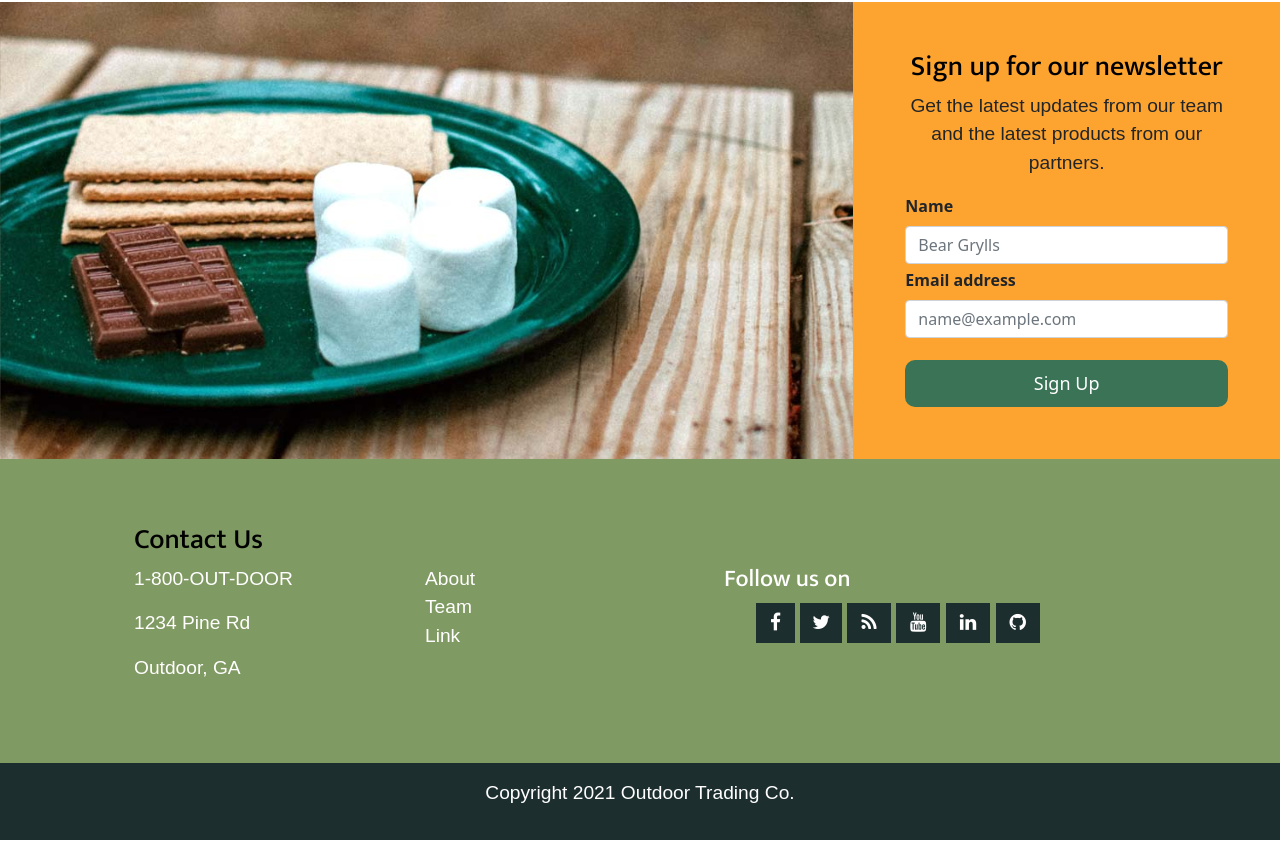
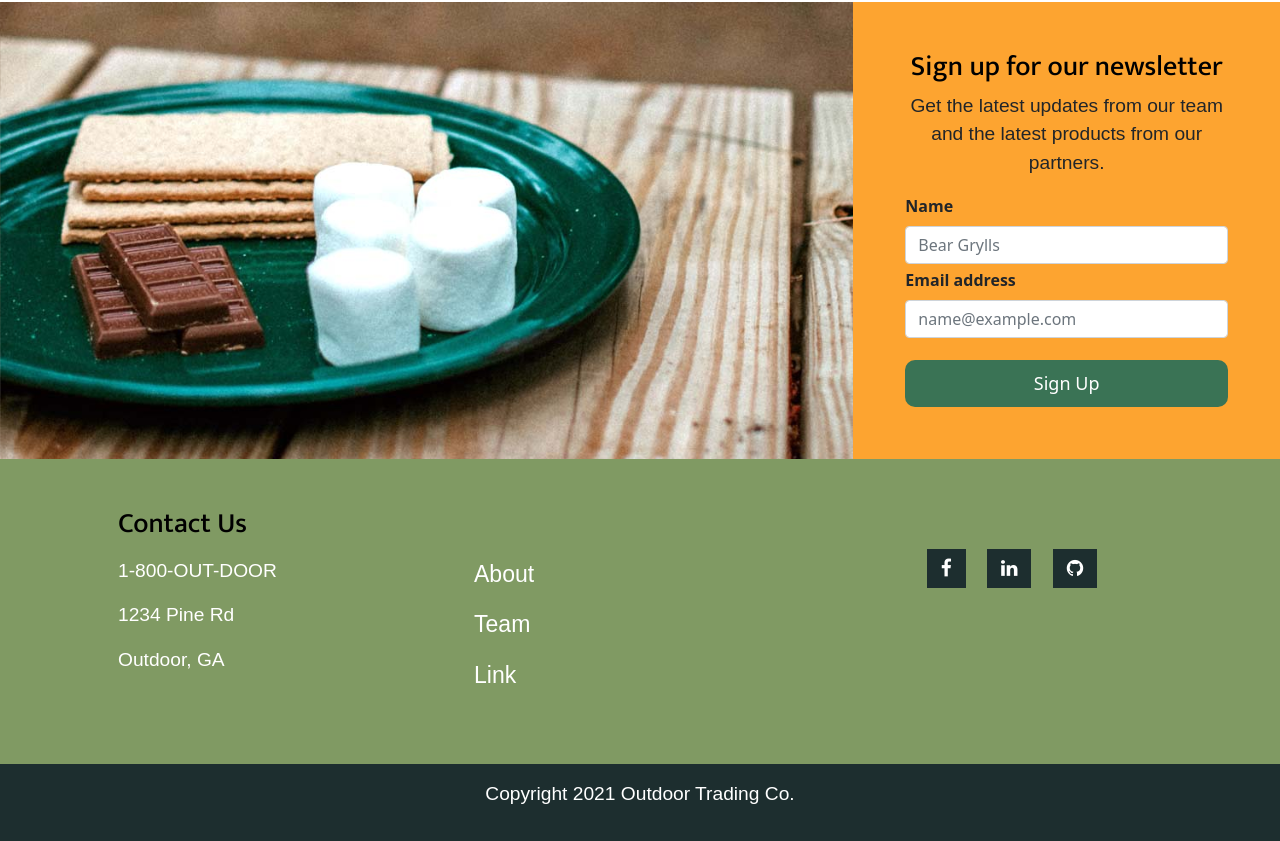
Before and after one commit to NeedaMehmud/outdoor-trading-co, a React (Create React App) app in the folder client/: page / in a window 1280 px wide. Shown: the part 1298-2139 px from the top of the page. Built offline with nearby package versions, Linux system fonts and the light colour scheme; a web font is replaced by a local one.

Commit message:
Styled footer. Created profile component.

```diff
--- a/client/src/components/Footer.js
+++ b/client/src/components/Footer.js
@@ -1,45 +1,28 @@
 import React from "react";
 import "../style/Footer.css";
-import { FontAwesomeIcon } from "@fortawesome/react-fontawesome";
-import { faFacebook } from "@fortawesome/free-brands-svg-icons";
-import { faLinkedinIn } from "@fortawesome/free-brands-svg-icons";
 
 function Footer() {
   return (
     <footer>
       <div className="container p-5">
-        <div className="row p-3">
+        <div className="row">
           <h3>Contact Us</h3>
-          <div className="col-3">
+          <div className="col-lg-4 col-sm-1 my-2">
             <p>1-800-OUT-DOOR</p>
             <p>1234 Pine Rd</p>
             <p>Outdoor, GA</p>
           </div>
-          <div className="col-3">
-            <ul>
-              <li>
-                <a href="#">About</a>
-              </li>
-              <li>
-                <a href="#">Team</a>
-              </li>
-              <li>
-                <a href="#">Link</a>
-              </li>
+          <div className="col-lg-4 col-sm-1 my-2">
+            <p><a href="#">About</a></p>
+            <p><a href="#">Team</a></p>
+            <p><a href="#">Link</a></p>
+          </div>
+          <div className="col text-center">
+            <ul className="social-icons">
+              <li className="mx-2"><a href="https://www.facebook.com/Outdoor-Trading-Co-100466249039342" className="social-icon"> <i className="fa fa-facebook"></i></a></li>
+              <li className="mx-2"><a href="https://www.linkedin.com/company/outdoor-trading-co/" className="social-icon"> <i className="fa fa-linkedin"></i></a></li>
+              <li className="mx-2"><a href="https://github.com/NeedaMehmud2017/outdoor-trading-co" className="social-icon"> <i className="fa fa-github"></i></a></li>
             </ul>
-          </div>
-          <div className="col-6">
-          <div className="footer-social-icons">
-    <h4 className="_14">Follow us on</h4>
-    <ul className="social-icons">
-        <li><a href="https://www.facebook.com/Outdoor-Trading-Co-100466249039342" className="social-icon"> <i className="fa fa-facebook"></i></a></li>
-        <li><a href="" className="social-icon"> <i className="fa fa-twitter"></i></a></li>
-        <li><a href="" className="social-icon"> <i className="fa fa-rss"></i></a></li>
-        <li><a href="" className="social-icon"> <i className="fa fa-youtube"></i></a></li>
-        <li><a href="https://www.linkedin.com/company/outdoor-trading-co/" className="social-icon"> <i className="fa fa-linkedin"></i></a></li>
-        <li><a href="" className="social-icon"> <i className="fa fa-github"></i></a></li>
-    </ul>
-</div>
           </div>
         </div>
       </div>
--- a/client/src/style/Footer.css
+++ b/client/src/style/Footer.css
@@ -1,6 +1,8 @@
-@import url(https://fonts.googleapis.com/css?family=Lato);
 @import url(https://cdnjs.cloudflare.com/ajax/libs/font-awesome/4.6.3/css/font-awesome.css);
 
+h3 {
+    font-weight: 700;
+}
 nav,footer {
   background-color: var(--primary);
   color: var(--links);
@@ -16,21 +18,8 @@ footer a:hover {
   color: var(--links);
 }
 /* Social media icon styling. */
-.footer-social-icons {
-    width: 350px;
-    display:block;
-    margin: 0 auto;
-}
-.social-icon {
-    color: #fff;
-}
-ul.social-icons {
-    margin-top: 10px;
-}
 .social-icons li {
-    vertical-align: top;
     display: inline;
-    height: 100px;
 }
 .social-icons a, .social-icons a:hover {
     color: #fff;
```
Also changed, not shown: client/src/components/Profile.js (added).
